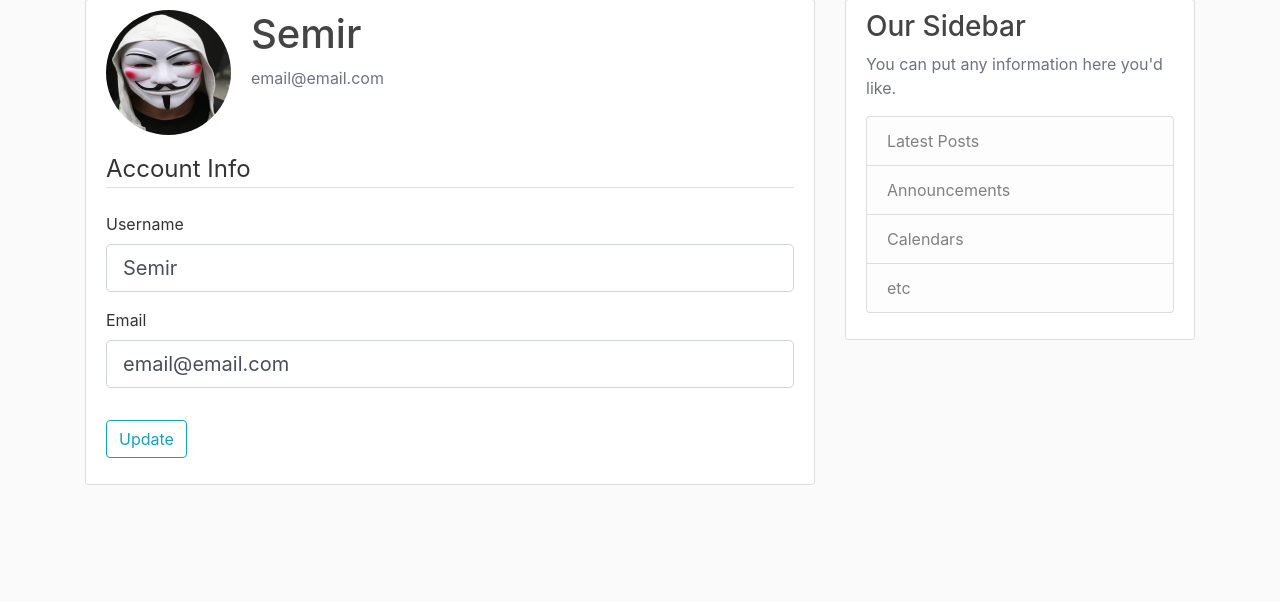
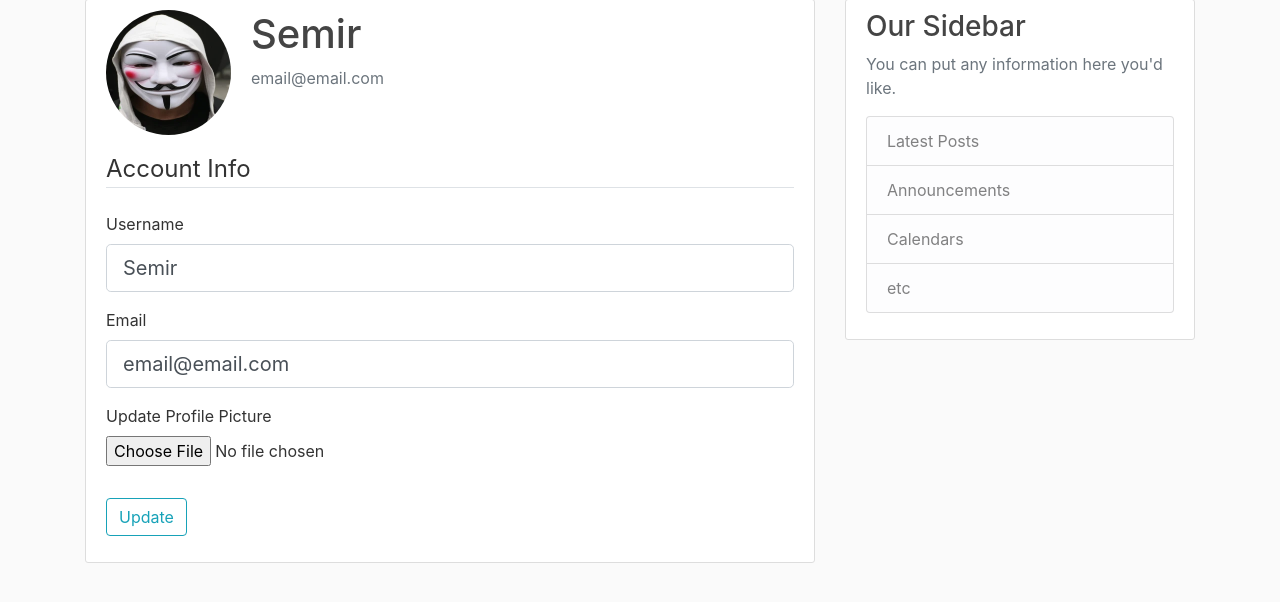
Before and after one commit to bSemir/Flask-webApp, a Flask app: page /account in a window 1280 px wide. Shown: the part 81-683 px from the top of the page. Run offline with Flask 2, Linux system fonts and the light colour scheme; a user stored in the database is signed in; some libraries are stand-ins or nearby versions.

Commit message:
change profile picture

```diff
--- a/flaskblog/forms.py
+++ b/flaskblog/forms.py
@@ -1,4 +1,5 @@
 from flask_wtf import FlaskForm
+from flask_wtf.file import FileField, FileAllowed
 from flask_login import current_user  # so we can access current user data
 from wtforms import StringField, PasswordField, SubmitField, BooleanField
 from wtforms.validators import DataRequired, Length, Email, EqualTo, ValidationError
@@ -42,6 +43,9 @@ class UpdateAccountForm(FlaskForm):
         "Username", validators=[DataRequired(), Length(min=2, max=20)]
     )
     email = StringField("Email", validators=[DataRequired(), Email()])
+    picture = FileField(
+        "Update Profile Picture", validators=[FileAllowed(["jpg", "png"])]
+    )
     submit = SubmitField("Update")
 
     def validate_username(self, username):
--- a/flaskblog/templates/account.html
+++ b/flaskblog/templates/account.html
@@ -7,7 +7,7 @@
       <p class="text-secondary">{{ current_user.email }}</p>
     </div>
   </div>
-  <form method="POST" action="">
+  <form method="POST" action="" enctype="multipart/form-data">
     {{ form.hidden_tag() }}
     <fieldset class="form-group">
       <legend class="border-bottom mb-4">Account Info</legend>
@@ -35,6 +35,13 @@
         {% else %} {{ form.email(class="form-control form-control-lg") }} {%
         endif %}
       </div>
+      <div class="form-group">
+        <!-- label je "Update Profile Picture" u forms.py -->
+        {{ form.picture.label() }} {{ form.picture(class="form-control-file") }}
+        {% if form.picture.errors %} {% for error in form.picture.errors %}
+        <span class="text-danger"> {{ error }} </span> <br />
+        {% endfor %} {% endif %}
+      </div>
     </fieldset>
     <div class="form-group">
       {{ form.submit(class="btn btn-outline-info") }}
```
